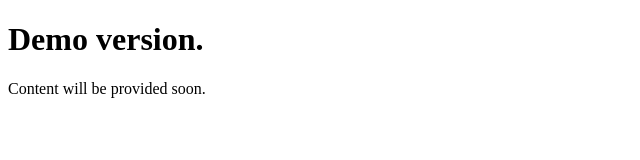
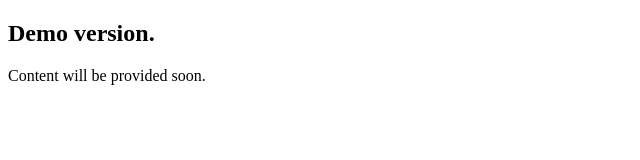
Before and after one commit to zanetasevcenko/zanetasevcenko.github.io, a plain HTML site: page index.html in a window 1280 px wide. Shown: the whole page, without its empty margins (0-640 px from the left). Drawn offline with Linux system fonts and the light colour scheme.

Commit message:
sixth step

```diff
--- a/index.html
+++ b/index.html
@@ -5,7 +5,7 @@
             <meta charset="utf-8">
         </head>
         <body>
-            <h1>Demo version.</h1>
+            <h2>Demo version.</h2>
             <p>Content will be provided soon.</p>
 
         </body>
```
